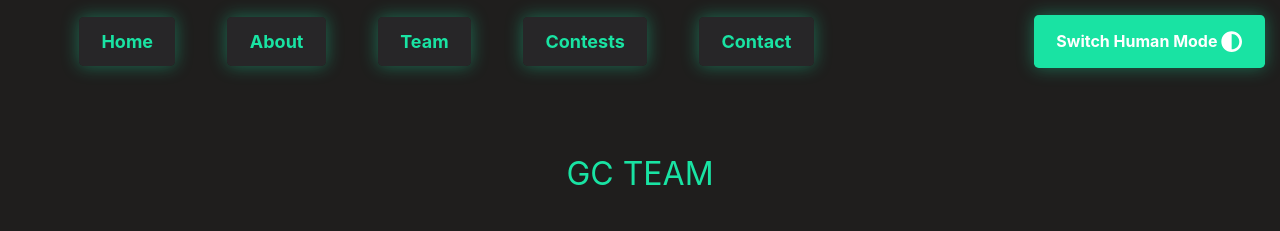
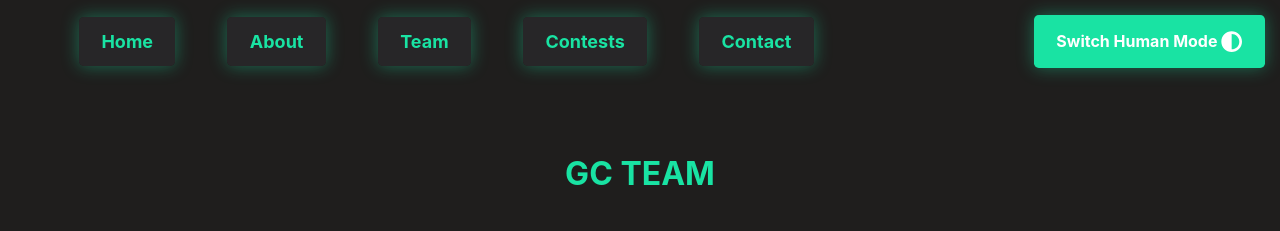
Before and after one commit to gaussiancurvolympiads/gaussiancurv, a React (Create React App) app: page /team in a window 1280 px wide. Shown: the top 231 px of the page. Built offline with nearby package versions, Linux system fonts and the light colour scheme.

Commit message:
Update styles.css

```diff
--- a/src/components/styles.css
+++ b/src/components/styles.css
@@ -3,7 +3,7 @@
      --bg-color: #ffffff;
     --text-color: #222124;
     --page-color: #ffffff;
-    --hello: #00c3ff;
+    --hello: #228cff;
     --description: #37474f;
   --heady: #3f51b5;
     --name: #37474f;
@@ -90,7 +90,7 @@
 .lead{
     color: var(--description);
     font-size: xx-large;
-    font-weight: 300;
+    font-weight: 500;
 }
 
 .head{
```
